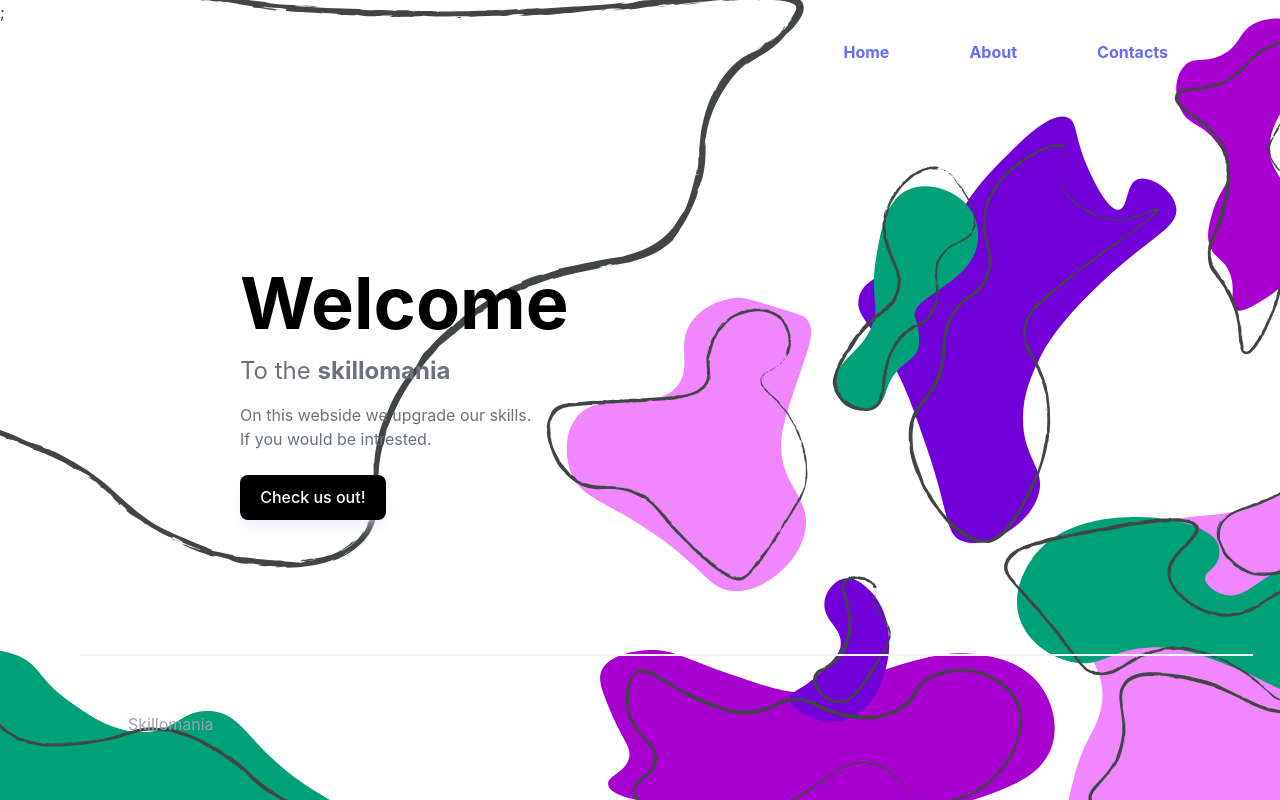
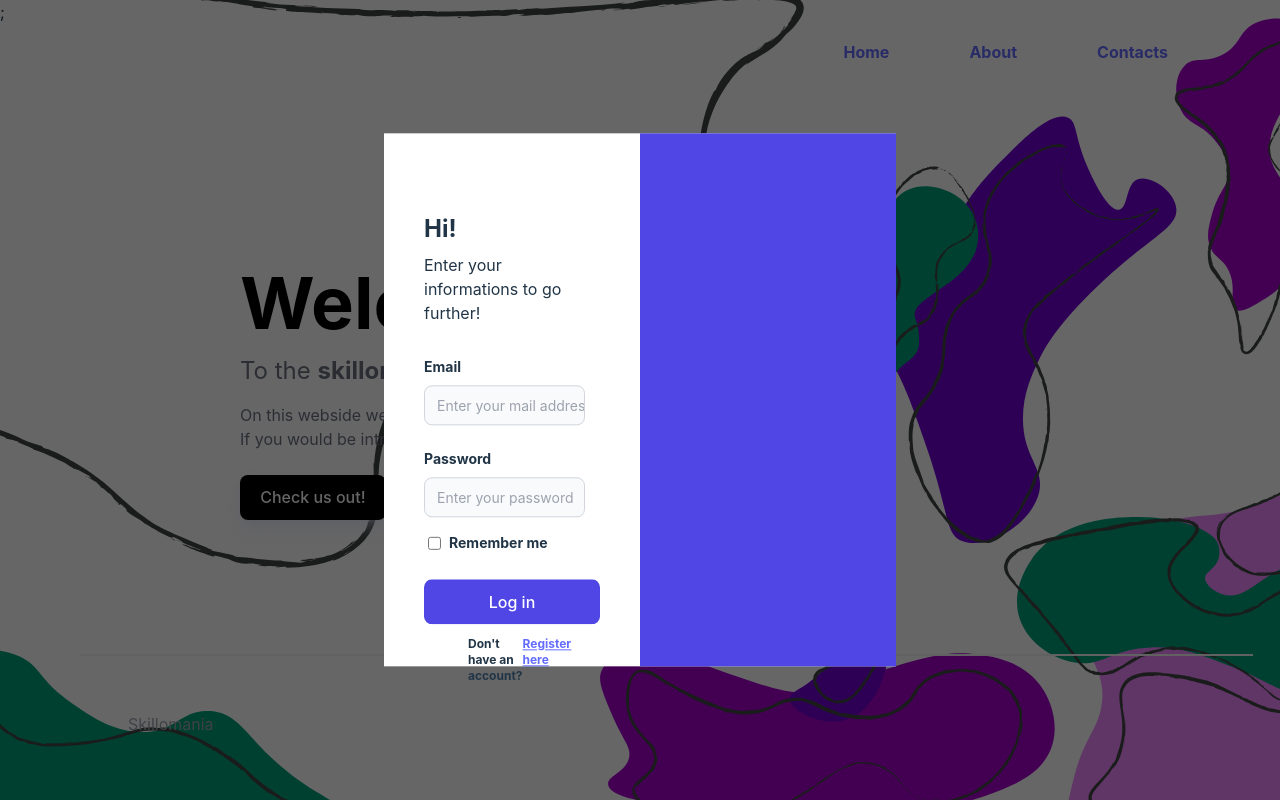
Before and after one commit to avemike/Skillomania, a React (Vite) app in the folder client/: page / in a window 1280 px wide. Built offline with nearby package versions, Linux system fonts and the light colour scheme.

Commit message:
add log in window just structure

```diff
--- a/client/src/pages/WelcomePage.tsx
+++ b/client/src/pages/WelcomePage.tsx
@@ -6,9 +6,9 @@
 export function WelcomePage() {
   return (
     <>
-      <div className="bg-[url('./assets/welcome_website.svg')] bg-center bg-cover h-dvh w-svw absolute top-0 left-0">
+      <div className="bg-[url('./assets/welcome_website.svg')] bg-center bg-cover h-dvh w-svw absolute top-0 left-0 ">
         <div className="absolute right-28 top-10 flex gap-20">
-          <a className="font-bold " href="/WelcomePage">
+          <a className="font-bold " href="/">
             Home
           </a>
           <a className="font-bold" href="/About">
@@ -35,6 +35,51 @@ export function WelcomePage() {
           <p className="text-gray-400 pt-14 ml-12  ">Skillomania</p>
         </div>
       </div>
+      <div className="z-10 h-dvh w-svw absolute top-0 left-0 bg-black/60">
+        <div className="absolute z-20 h-2/3 w-2/5 bg-white top-1/2 left-1/2 transform -translate-x-1/2 -translate-y-1/2 flex ">
+          <div className="h-full w-1/2 ">
+            <div className="flex flex-col m-10 mt-20">
+              <h2 className=" text-2xl font-bold">Hi!</h2>
+              <p className=" text-mid my-2">
+                Enter your informations to go further!
+              </p>
+              <label htmlFor="email" className="text-sm font-bold mt-6 mb-2">
+                Email
+              </label>
+              <input
+                type="email"
+                className="h-10 w-11/12 bg-gray-50 border border-gray-300 text-gray-900 sm:text-sm rounded-lg pl-3"
+                placeholder="Enter your mail address"
+              />
+              <label htmlFor="password" className="text-sm font-bold mt-6 mb-2">
+                Password
+              </label>
+              <input
+                type="password"
+                className="h-10 w-11/12 bg-gray-50 border border-gray-300 text-gray-900 sm:text-sm rounded-lg pl-3"
+                placeholder="Enter your password"
+              />
+              <div className="flex mb-6 mt-1">
+                <input
+                  type="checkbox"
+                  className="h-6 self-start mt-2.5 ml-1 rounded-none"
+                />
+                <label className="mt-3 ml-2 text-sm font-bold ">
+                  Remember me
+                </label>
+              </div>
+              <button className="bg-indigo-600 text-white">Log in</button>
+              <div className="flex mt-3 justify-between px-11">
+                <p className="text-xs font-bold">Don't have an account?</p>
+                <a href="" className="text-xs font-bold underline">
+                  Register here
+                </a>
+              </div>
+            </div>
+          </div>
+          <div className="bg-indigo-600 h-full w-1/2"></div>
+        </div>
+      </div>
     </>
   );
 }
```
